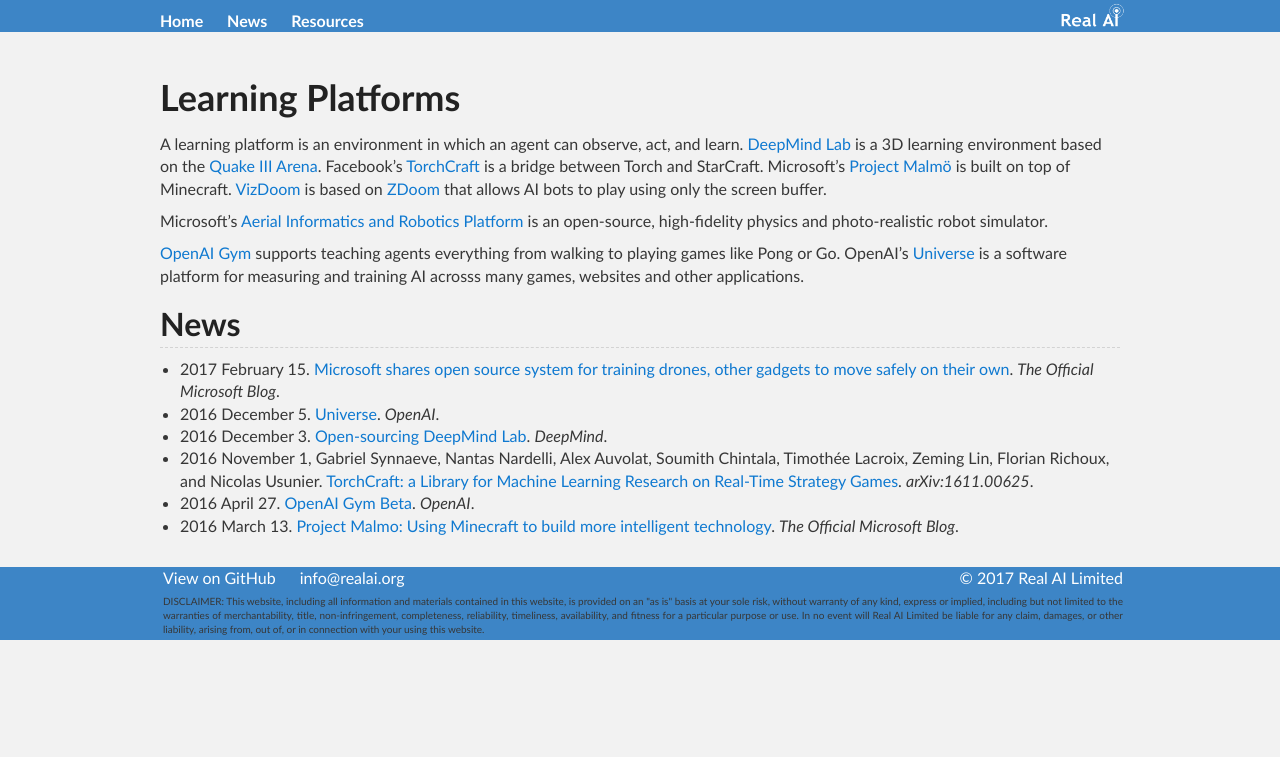
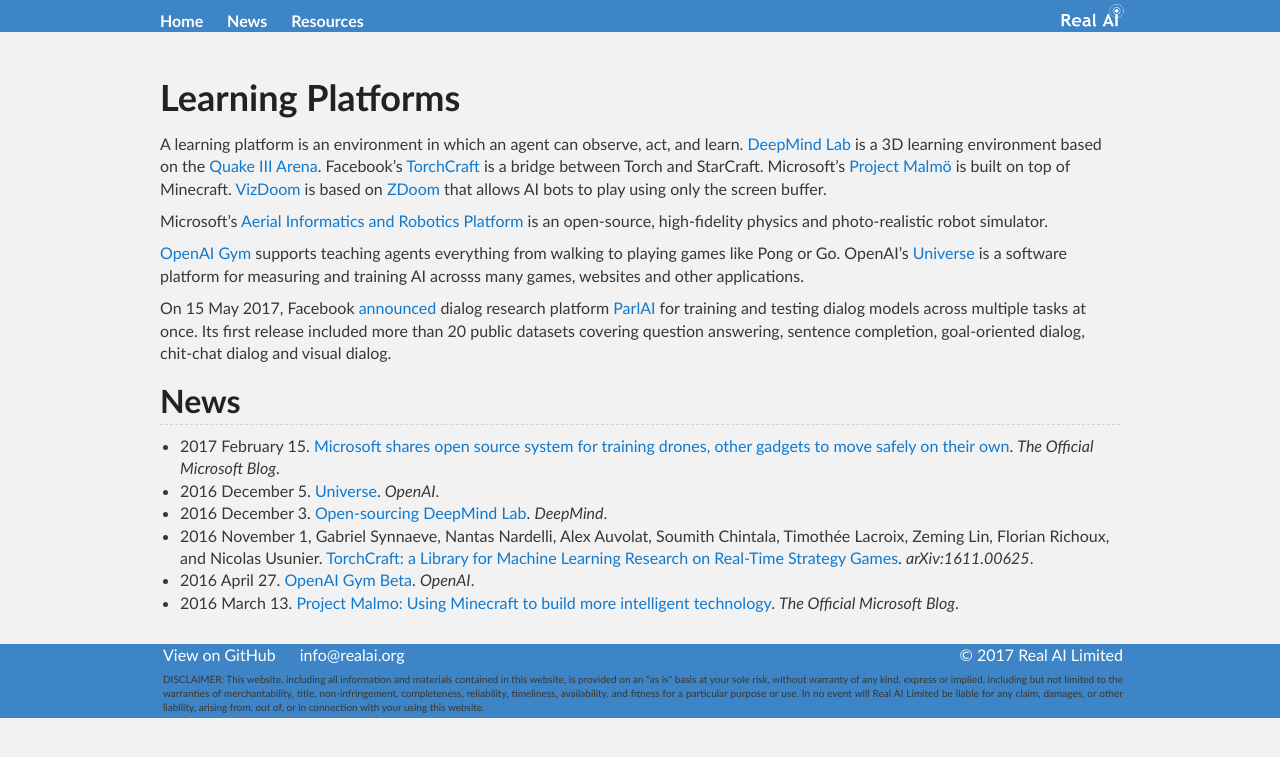
Before and after one commit to Tonywuhk/realai.org, a Jekyll site: the page built from learning-platforms.md, in a window 1280 px wide. Shown: the top 757 px of the page. Built offline with Jekyll 4.4.1, drawn with Linux system fonts in a browser that asks for light colours; our own code applies the rules of GitHub Pages for plain Markdown files; comment, search, counter and statistics services are not loaded; the repository's description, which GitHub fills in, is left out; some of the changed lines change nothing that is shown.

Commit message:
Update and rename reinforcement-learning-platforms.md to learning-platforms.md

```diff
--- a/reinforcement-learning-platforms.md
+++ b/learning-platforms.md
@@ -1,6 +1,5 @@
 ---
-permalink: /reinforcement-learning-platforms/
-title: Learning Platforms
+permalink: /learning-platforms/
 ---
 # Learning Platforms
 
@@ -10,6 +9,8 @@
 
 [OpenAI Gym](https://gym.openai.com/) supports teaching agents everything from walking to playing games like Pong or Go. OpenAI's [Universe](https://universe.openai.com/) is a software platform for measuring and training AI acrosss many games, websites and other applications.
 
+On 15 May 2017, Facebook [announced](https://code.facebook.com/posts/266433647155520/parlai-a-new-software-platform-for-dialog-research/) dialog research platform [ParlAI](https://github.com/facebookresearch/ParlAI) for training and testing dialog models across multiple tasks at once. Its first release included more than 20 public datasets covering question answering, sentence completion, goal-oriented dialog, chit-chat dialog and visual dialog.
+
 ## News
 
 * 2017 February 15. [Microsoft shares open source system for training drones, other gadgets to move safely on their own](https://blogs.microsoft.com/next/2017/02/15/microsoft-shares-open-source-system-training-drones-gadgets-move-safely/). *The Official Microsoft Blog*.
```
